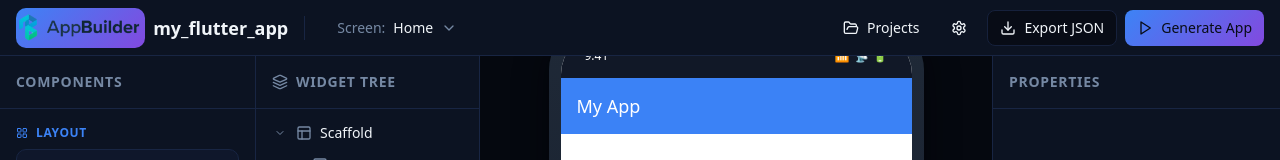
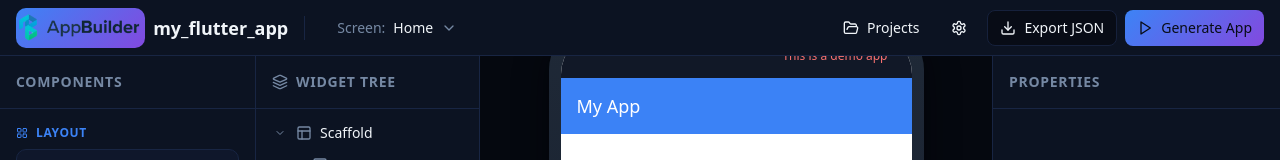
Before and after one commit to KhaledAbdurahman/FlutterApp_Builder, a React (Vite) app: page / in a window 1280 px wide. Shown: the top 160 px of the page. Built offline with nearby package versions, Linux system fonts and the light colour scheme; the HTML template or start-up script is replaced by a standard one.

Commit message:
Replace status bar with demo app message

```diff
--- a/src/components/builder/PhoneCanvas.tsx
+++ b/src/components/builder/PhoneCanvas.tsx
@@ -341,12 +341,7 @@ export const PhoneCanvas = () => {
           >
             {/* Status Bar */}
             <div className="h-11 bg-gray-900 flex items-center justify-between px-6 text-white text-xs">
-              <span>9:41</span>
-              <div className="flex items-center gap-1">
-                <span>📶</span>
-                <span>📡</span>
-                <span>🔋</span>
-              </div>
+              <span className="ml-auto text-red-400">This is a demo app</span>
             </div>
 
             {/* Content */}
```
